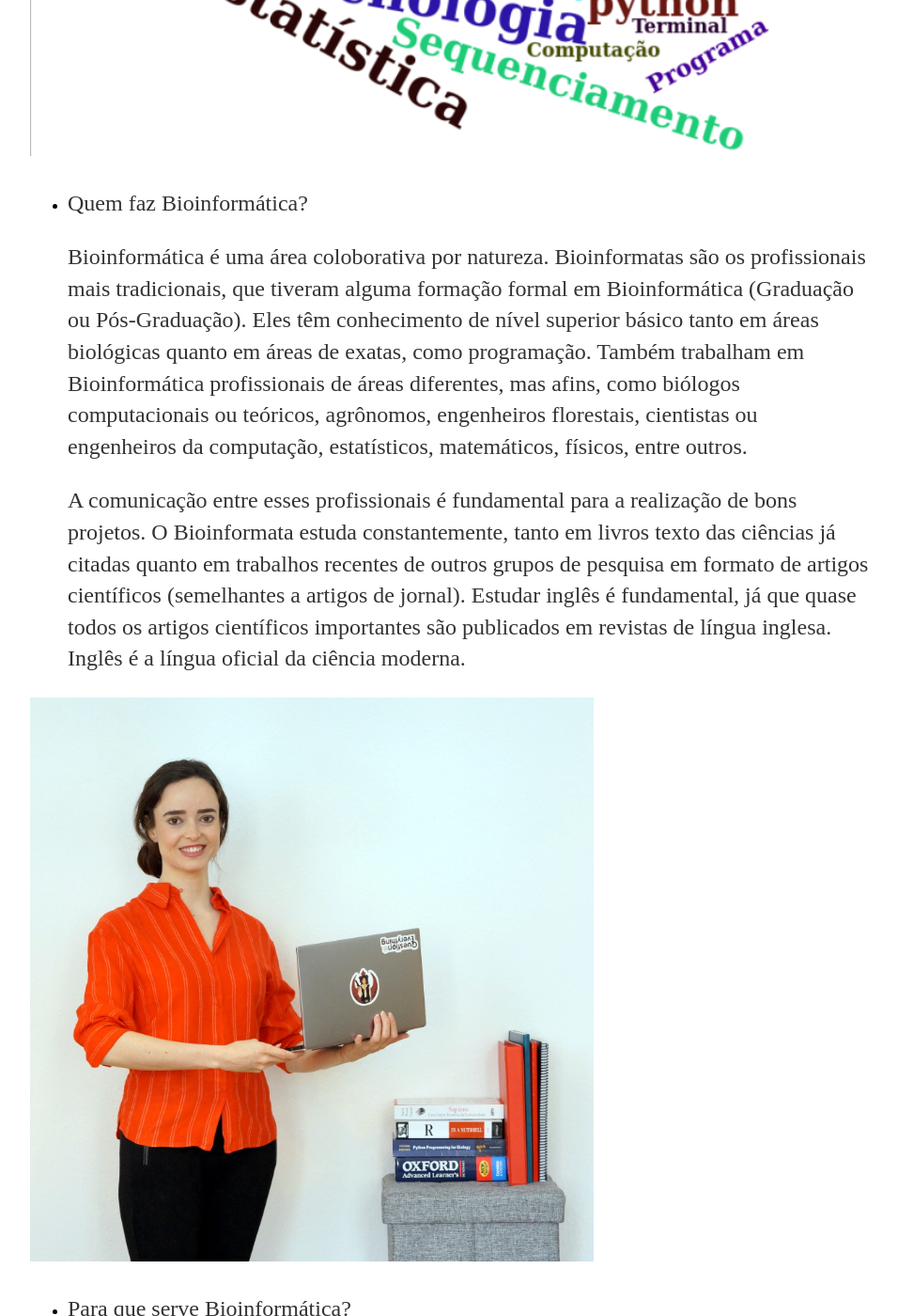
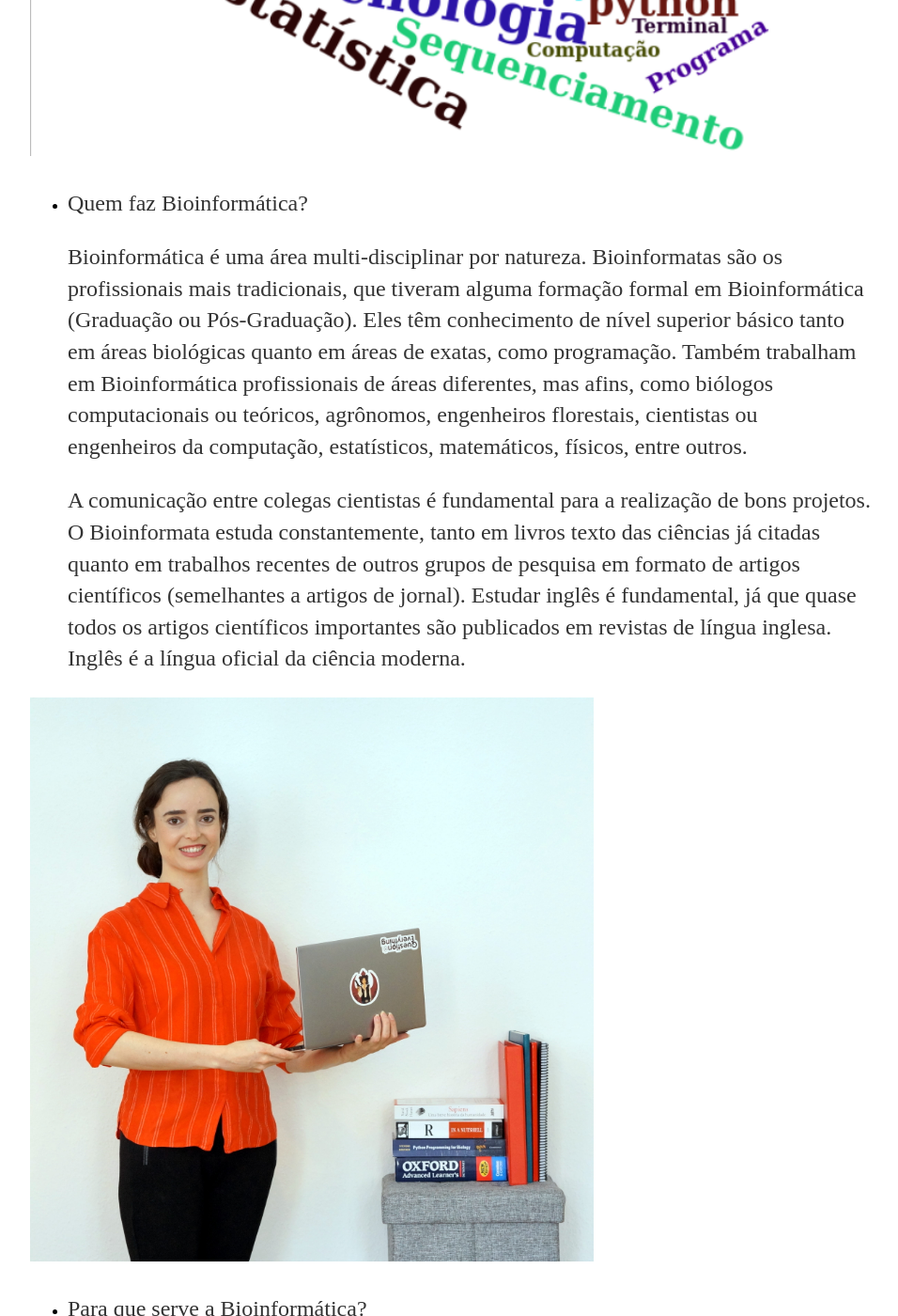
Before and after one commit to waltercostamb/waltercostamb.github.io, a Jekyll site: the page built from _posts/2020-05-22-PodcastIBICT.md, in a window 1280 px wide and 1400 px high, scrolled down 1243 px. Shown: the whole window at 94% size, without its empty margins (160-1116 px from the left). Built offline with Jekyll 4.4.1, drawn with Linux system fonts in a browser that asks for light colours; some of the changed text lies outside the part shown.

Commit message:
Update 2020-05-22-PodcastIBICT.md

```diff
--- a/_posts/2020-05-22-PodcastIBICT.md
+++ b/_posts/2020-05-22-PodcastIBICT.md
@@ -21,22 +21,22 @@
 
   - Quem faz Bioinformática?
 
-      Bioinformática é uma área coloborativa por natureza. Bioinformatas são os profissionais mais tradicionais, que tiveram
+      Bioinformática é uma área multi-disciplinar por natureza. Bioinformatas são os profissionais mais tradicionais, que tiveram
   alguma formação formal em Bioinformática (Graduação ou Pós-Graduação). Eles têm conhecimento de nível superior básico tanto em áreas biológicas quanto em áreas de exatas, como programação. Também trabalham em Bioinformática profissionais de áreas diferentes, mas afins, como biólogos computacionais ou teóricos, agrônomos, engenheiros florestais, cientistas ou engenheiros da computação, estatísticos, matemáticos, físicos, entre outros.
 
-      A comunicação entre esses
-  profissionais é fundamental para a realização de bons projetos. O Bioinformata estuda constantemente, tanto em livros texto das ciências já citadas quanto em trabalhos recentes de outros grupos de pesquisa em formato de artigos científicos (semelhantes a artigos de jornal). Estudar inglês é fundamental, já que quase todos os artigos científicos importantes são publicados em revistas de língua inglesa. Inglês é a língua oficial da ciência moderna.
+      A comunicação entre
+  colegas cientistas é fundamental para a realização de bons projetos. O Bioinformata estuda constantemente, tanto em livros texto das ciências já citadas quanto em trabalhos recentes de outros grupos de pesquisa em formato de artigos científicos (semelhantes a artigos de jornal). Estudar inglês é fundamental, já que quase todos os artigos científicos importantes são publicados em revistas de língua inglesa. Inglês é a língua oficial da ciência moderna.
 
 <img border="0" src="https://github.com/waltercostamb/waltercostamb.github.io/blob/master/figures/waltercosta_bioinformatician.JPG?raw=true" height="600" />
 
-  - Para que serve Bioinformática?
+  - Para que serve a Bioinformática?
 
-      Essa ciência é fundamental atualmente. Com o desenvolvimento e barateanento de tecnologias de sequenciamento, a quantidade
+      Essa ciência é fundamental atualmente. Com o desenvolvimento e barateamento de tecnologias de sequenciamento, a quantidade
   de dados biológicos disponível é absurdamente grande. Esses dados não podem mais ser analisados de formas tradicionais, e requerem técnicas
   robustas de programação e estatística. Em essência, a Bioinformática nos ajuda a melhor compreender qualquer sistema biológico
   que tenha disponíveis dados computacionais, como sequências de DNA ou proteínas.
 
-  - Por que Bioinformática é importante?
+  - Por que a Bioinformática é importante?
 
       Com um exemplo extremamente atual, temos a pandemia de COVID-19 (Coronavírus). Sem o sequenciamento rápido de genoma e sua análise, teria sido extremamente difícil e demorado entender como o vírus funciona, o que teria certamente agravado a  situação. A Bioinformática está oferecendo agora um suporte fundamental para médicos, políticos e administradores, de forma que eles possam implementar melhores políticas de contenção e controle. Se você quiser saber mais sobre esse assunto, leia esse artigo que escrevi sobre o [sequenciamento do coronavírus](https://cientistasfeministas.wordpress.com/2020/04/09/brasil-a-frente-no-sequenciamento-e-estudo-do-coronavirus/).
 
```
